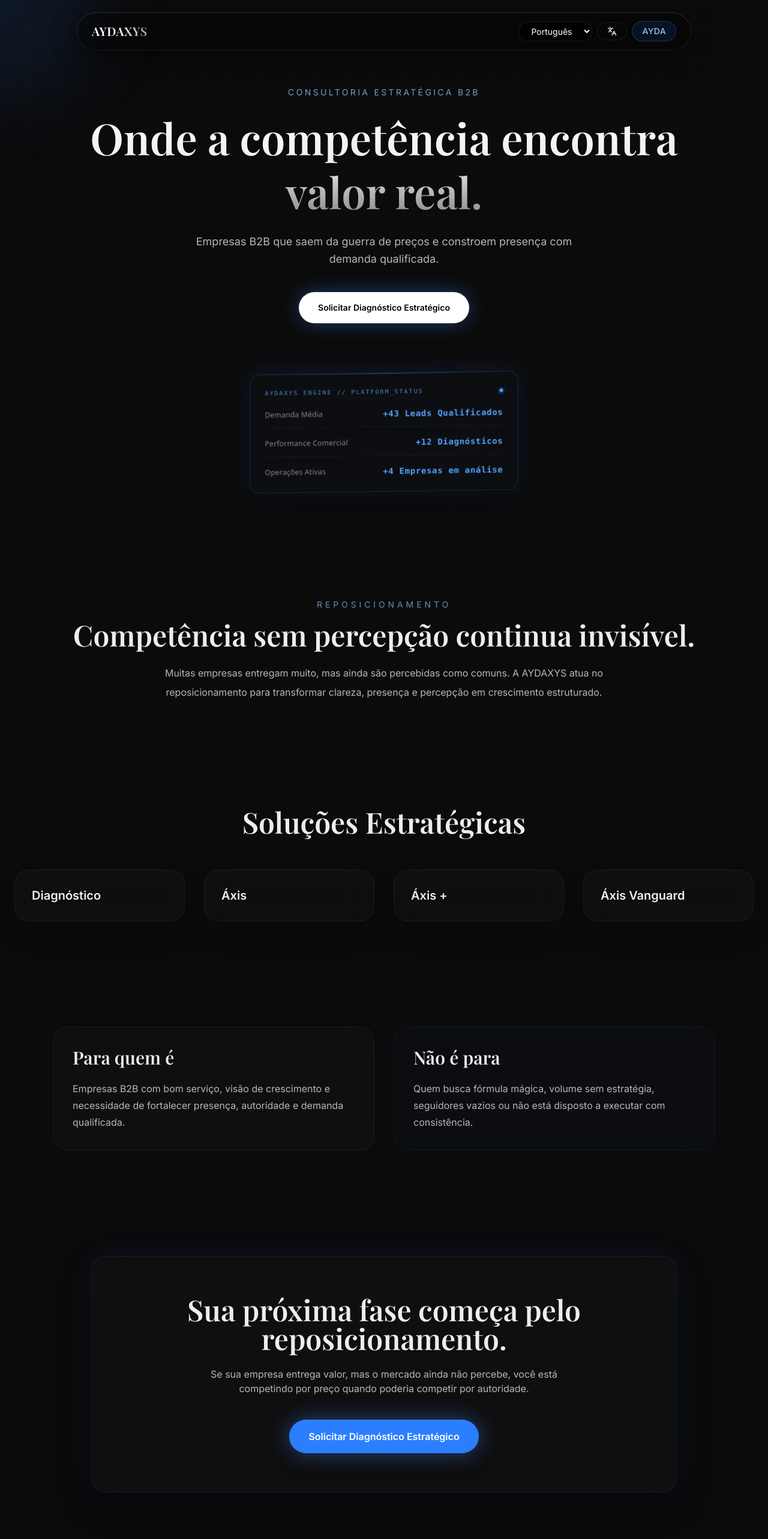
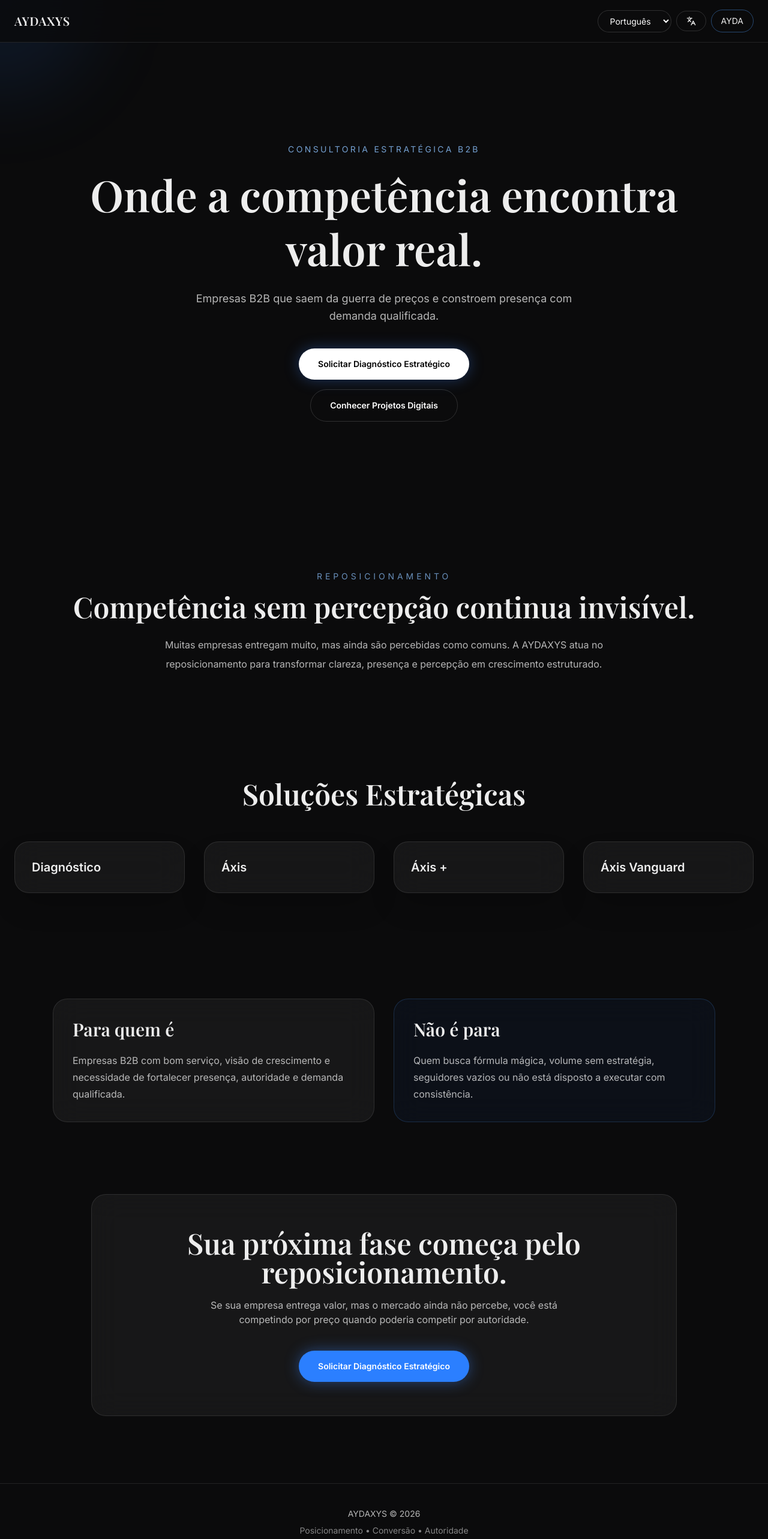
Before and after one commit to vsouza30-cmd/aydaxys, a Next.js app: page / in a window 1280 px wide. Shown: the top 2566 px of the page at 60% size. Built offline with nearby package versions, Linux system fonts and the light colour scheme.

Commit message:
update UI

```diff
--- a/app/page.tsx
+++ b/app/page.tsx
@@ -94,11 +94,11 @@ export default function Home() {
         button: "Solicitar Diagnóstico Estratégico",
         problemTitle: "Competencia sin percepción sigue invisible.",
         problemText:
-          "Muchas empresas entregan mucho, pero siguen siendo percibidas como comunes. AYDAXYS trabaja el reposicionamiento para transformar claridad, presencia y percepción en crecimiento estruturado.",
+          "Muchas empresas entregan mucho, pero siguen siendo percibidas como comunes. AYDAXYS trabaja el reposicionamiento para transformar claridad, presencia y percepción en crecimiento estructurado.",
         servicesTitle: "Soluciones Estratégicas",
         forWhoTitle: "Para quién es",
         forWho:
-          "Empresas B2B con buen servicio, visión de crescimento e necessidade de fortalecer presença, autoridade e demanda qualificada.",
+          "Empresas B2B con buen servicio, visión de crecimiento y necesidad de fortalecer presencia, autoridad y demanda calificada.",
         notForTitle: "No es para",
         notFor:
           "Quien busca fórmulas mágicas, volumen sin estrategia, seguidores vacíos o no ejecuta con consistencia.",
@@ -138,7 +138,7 @@ export default function Home() {
         servicesTitle: "Solutions Stratégiques",
         forWhoTitle: "Pour qui",
         forWho:
-          "Entreprises B2B avec uma vraie expertise, une vision de croissance et le besoin de renforcer présence, autorité et demande qualifiée.",
+          "Entreprises B2B avec une vraie expertise, une vision de croissance et le besoin de renforcer présence, autorité et demande qualifiée.",
         notForTitle: "Ce n'est pas pour",
         notFor:
           "Ceux qui cherchent des formules magiques, du volume sans stratégie, des abonnés vides ou aucune exécution constante.",
@@ -203,20 +203,9 @@ export default function Home() {
   };
 
   return (
-    <main className={`${sans.className} bg-[#0B0B0C] text-[#EDEDED] overflow-x-hidden relative`}>
-
-      {/* Grid Tecnológico Sutil */}
+    <main className={`${sans.className} bg-[#0B0B0C] text-[#EDEDED] overflow-x-hidden`}>
       <div
-        className="fixed inset-0 z-0 opacity-[0.03] pointer-events-none"
-        style={{
-          backgroundImage: `linear-gradient(to right, rgba(255,255,255,0.5) 1px, transparent 1px), linear-gradient(to bottom, rgba(255,255,255,0.5) 1px, transparent 1px)`,
-          backgroundSize: '48px 48px'
-        }}
-      />
-
-      {/* Mouse Glow Interativo */}
-      <div
-        className="pointer-events-none fixed z-10 hidden h-80 w-80 rounded-full bg-blue-500/10 blur-3xl md:block"
+        className="pointer-events-none fixed z-0 hidden h-80 w-80 rounded-full bg-blue-500/10 blur-3xl md:block"
         style={{
           left: mouse.x - 160,
           top: mouse.y - 160,
@@ -225,21 +214,10 @@ export default function Home() {
 
       <div className="fixed inset-0 -z-30 bg-[#0B0B0C]" />
 
-      {/* Glow Azul Profundo Ampliado (Estilo OpenAI, Linear, Stripe) */}
-      <div className="fixed inset-0 -z-20 overflow-hidden pointer-events-none">
-        {/* Grande esfera central superior */}
-        <div className="absolute top-[-25%] left-1/2 -translate-x-1/2 h-162.5 w-237.5 rounded-full bg-blue-600/15 blur-[140px]" />
+      <div className="fixed inset-0 -z-20 bg-[radial-gradient(circle_at_top_right,rgba(59,130,246,0.16),transparent_32%),radial-gradient(circle_at_bottom_left,rgba(255,255,255,0.06),transparent_26%)]" />
 
-        {/* Glow assimétrico intermediário */}
-        <div className="absolute top-[35%] right-[-15%] h-137.5 w-137.5 rounded-full bg-indigo-500/10 blur-[130px]" />
+      <div className="fixed inset-0 -z-10 opacity-[0.05] bg-[linear-gradient(135deg,transparent_0%,rgba(255,255,255,0.8)_50%,transparent_100%)]" />
 
-        {/* Brilho profundo inferior na CTA */}
-        <div className="absolute bottom-[8%] left-[5%] h-150 w-175 rounded-full bg-blue-500/12 blur-[150px]" />
-      </div>
-
-      <div className="fixed inset-0 -z-10 opacity-[0.03] bg-[linear-gradient(135deg,transparent_0%,rgba(255,255,255,0.8)_50%,transparent_100%)]" />
-
-      {/* Partículas sutis */}
       <div className="fixed inset-0 -z-10 overflow-hidden">
         <div className="absolute left-[15%] top-[18%] h-2 w-2 rounded-full bg-blue-400 animate-pulse" />
         <div className="absolute left-[75%] top-[28%] h-1 w-1 rounded-full bg-white animate-pulse" />
@@ -247,10 +225,9 @@ export default function Home() {
         <div className="absolute left-[24%] top-[80%] h-1 w-1 rounded-full bg-white/80 animate-pulse" />
       </div>
 
-      {/* Menu Flutuante com Glassmorphism Real e Brilho Interno */}
-      <header className="fixed top-5 left-1/2 -translate-x-1/2 z-50 w-[92%] max-w-5xl rounded-full border border-white/8 bg-black/40 backdrop-blur-xl shadow-[0_12px_40px_rgba(0,0,0,0.5),inset_0_1px_1px_rgba(255,255,255,0.1)]">
-        <div className="mx-auto flex items-center justify-between gap-3 px-6 py-3.5">
-          <h1 className={`${serif.className} text-xl tracking-wide bg-linear-to-r from-white via-white to-white/60 bg-clip-text text-transparent`}>
+      <header className="sticky top-0 z-40 border-b border-white/10 bg-[#0B0B0C]/80 backdrop-blur-xl">
+        <div className="mx-auto flex max-w-7xl flex-wrap items-center justify-between gap-3 px-4 py-4 md:px-6">
+          <h1 className={`${serif.className} text-xl tracking-wide`}>
             AYDAXYS
           </h1>
 
@@ -258,7 +235,7 @@ export default function Home() {
             <select
               value={lang}
               onChange={(e) => setLang(e.target.value as Lang)}
-              className="rounded-full border border-white/10 bg-black/60 px-3 py-1.5 text-xs text-white backdrop-blur-md outline-none md:px-4 md:text-sm"
+              className="rounded-full border border-white/15 bg-[#0B0B0C] px-3 py-2 text-xs text-white md:px-4 md:text-sm"
             >
               <option value="pt">Português</option>
               <option value="en">English</option>
@@ -267,7 +244,7 @@ export default function Home() {
               <option value="fr">Français</option>
             </select>
 
-            <button className="rounded-full border border-white/10 px-3 py-1.5 text-xs hover:bg-white/5 transition md:px-4 md:text-sm">
+            <button className="rounded-full border border-white/15 px-3 py-2 text-xs hover:bg-white/10 transition md:px-4 md:text-sm">
               <Languages size={16} />
             </button>
 
@@ -276,7 +253,7 @@ export default function Home() {
                 setAyda(true);
                 speakAyda();
               }}
-              className="rounded-full border border-blue-500/30 bg-blue-500/10 px-3 py-1.5 text-xs text-blue-300 hover:bg-blue-500/20 transition md:px-4 md:text-sm font-medium tracking-wide"
+              className="rounded-full border border-blue-400/40 px-3 py-2 text-xs hover:bg-blue-500/10 transition md:px-4 md:text-sm"
             >
               AYDA
             </button>
@@ -284,8 +261,7 @@ export default function Home() {
         </div>
       </header>
 
-      {/* HERO SECTION */}
-      <section className="relative flex min-h-screen flex-col items-center justify-center px-6 pt-36 pb-24 text-center z-10">
+      <section className="relative flex min-h-screen flex-col items-center justify-center px-6 py-24 text-center">
         <motion.p
           initial={{ opacity: 0, y: 18 }}
           animate={{ opacity: 1, y: 0 }}
@@ -299,7 +275,7 @@ export default function Home() {
           initial={{ opacity: 0, y: 35 }}
           whileInView={{ opacity: 1, y: 0 }}
           transition={{ duration: 1 }}
-          className={`${serif.className} max-w-5xl text-4xl leading-tight md:text-7xl bg-linear-to-b from-white via-[#EDEDED] to-white/50 bg-clip-text text-transparent`}
+          className={`${serif.className} max-w-5xl text-4xl leading-tight md:text-7xl`}
         >
           {t.title}
         </motion.h2>
@@ -312,47 +288,19 @@ export default function Home() {
           href={whatsappLink}
           target="_blank"
           rel="noopener noreferrer"
-          className="mt-10 rounded-full bg-white px-8 py-4 text-sm font-semibold text-black transition hover:scale-105 shadow-[0_0_30px_rgba(59,130,246,0.4)]"
+          className="mt-10 rounded-full bg-white px-8 py-4 text-sm font-semibold text-black transition hover:scale-105 shadow-[0_0_25px_rgba(59,130,246,0.35)]"
         >
           {t.button}
         </a>
-
-        {/* Elemento 3D / Painel Holográfico Flutuante Interativo */}
-        <motion.div
-          initial={{ opacity: 0, y: 40, rotateX: 15, rotateY: -8 }}
-          whileInView={{ opacity: 1, y: 0, rotateX: 12, rotateY: -4 }}
-          viewport={{ once: true }}
-          transition={{ duration: 1.4, ease: "easeOut" }}
-          style={{ transformStyle: "preserve-3d" }}
-          className="relative mx-auto mt-20 w-full max-w-md rounded-2xl border border-blue-500/20 bg-blue-950/5 p-6 backdrop-blur-2xl shadow-[0_20px_50px_rgba(0,0,0,0.4),0_0_40px_rgba(59,130,246,0.15),inset_0_1px_1px_rgba(255,255,255,0.05)] text-left"
-        >
-          {/* Brilho interno na extremidade superior */}
-          <div className="absolute top-0 left-8 right-8 h-px bg-linear-to-r from-transparent via-blue-400/40 to-transparent" />
-
-          <div className="mb-5 flex items-center justify-between">
-            <span className="text-[10px] font-mono uppercase tracking-[0.2em] text-blue-400/80">AYDAXYS ENGINE // PLATFORM_STATUS</span>
-            <div className="h-1.5 w-1.5 rounded-full bg-blue-400 shadow-[0_0_8px_#3b82f6] animate-pulse" />
-          </div>
-
-          <div className="space-y-4 font-sans">
-            <div className="flex justify-between border-b border-white/4 pb-3 items-center">
-              <span className="text-white/50 text-xs tracking-wide">Demanda Média</span>
-              <span className="font-mono text-blue-400 font-semibold text-sm tracking-wider">+43 Leads Qualificados</span>
-            </div>
-            <div className="flex justify-between border-b border-white/4 pb-3 items-center">
-              <span className="text-white/50 text-xs tracking-wide">Performance Comercial</span>
-              <span className="font-mono text-blue-400 font-semibold text-sm tracking-wider">+12 Diagnósticos</span>
-            </div>
-            <div className="flex justify-between items-center">
-              <span className="text-white/50 text-xs tracking-wide">Operações Ativas</span>
-              <span className="font-mono text-blue-400 font-semibold text-sm tracking-wider">+4 Empresas em análise</span>
-            </div>
-          </div>
-        </motion.div>
+        <a
+  href="/projetos-digitais"
+  className="mt-4 inline-block rounded-full border border-white/15 px-8 py-4 text-sm font-semibold text-white transition hover:bg-white/10"
+>
+  Conhecer Projetos Digitais
+</a>
       </section>
 
-      {/* SECTION REPOSICIONAMENTO */}
-      <section className="mx-auto max-w-6xl px-6 py-20 text-center relative z-10">
+      <section className="mx-auto max-w-6xl px-6 py-20 text-center">
         <p className="text-sm uppercase tracking-[0.35em] text-blue-300/70">
           Reposicionamento
         </p>
@@ -366,8 +314,7 @@ export default function Home() {
         </p>
       </section>
 
-      {/* SECTION SOLUÇÕES ESTRATÉGICAS */}
-      <section className="mx-auto max-w-7xl px-6 py-24 relative z-10">
+      <section className="mx-auto max-w-7xl px-6 py-24">
         <div className="mb-14 text-center">
           <h3 className={`${serif.className} text-4xl md:text-5xl`}>
             {t.servicesTitle}
@@ -378,10 +325,10 @@ export default function Home() {
           {services.map((item, i) => (
             <motion.div
               key={i}
-              whileHover={{ y: -10, scale: 1.02 }}
+              whileHover={{ y: -10, scale: 1.03 }}
               transition={{ duration: 0.3 }}
               onClick={() => setOpenCard(openCard === i ? null : i)}
-              className="cursor-pointer rounded-3xl border border-white/5 bg-white/2 p-7 shadow-2xl backdrop-blur-xl hover:border-white/10 transition-colors duration-300"
+              className="cursor-pointer rounded-3xl border border-white/10 bg-white/5 p-7 shadow-2xl backdrop-blur-xl"
             >
               <h4 className="text-xl font-semibold">{item.title}</h4>
 
@@ -402,11 +349,10 @@ export default function Home() {
         </div>
       </section>
 
-      {/* SECTION PARA QUEM É / NÃO É */}
-      <section className="mx-auto grid max-w-6xl gap-8 px-6 py-20 md:grid-cols-2 relative z-10">
+      <section className="mx-auto grid max-w-6xl gap-8 px-6 py-20 md:grid-cols-2">
         <motion.div
-          whileHover={{ y: -6, scale: 1.01 }}
-          className="rounded-3xl border border-white/5 bg-white/2 p-8 backdrop-blur-xl"
+          whileHover={{ y: -8, scale: 1.02 }}
+          className="rounded-3xl border border-white/10 bg-white/5 p-8 backdrop-blur-xl"
         >
           <h3 className={`${serif.className} text-3xl`}>
             {t.forWhoTitle}
@@ -415,8 +361,8 @@ export default function Home() {
         </motion.div>
 
         <motion.div
-          whileHover={{ y: -6, scale: 1.01 }}
-          className="rounded-3xl border border-blue-500/10 bg-blue-500/2 p-8 backdrop-blur-xl"
+          whileHover={{ y: -8, scale: 1.02 }}
+          className="rounded-3xl border border-blue-400/20 bg-blue-500/5 p-8 backdrop-blur-xl"
         >
           <h3 className={`${serif.className} text-3xl`}>
             {t.notForTitle}
@@ -425,14 +371,13 @@ export default function Home() {
         </motion.div>
       </section>
 
-      {/* CTA FINAL */}
-      <section className="mx-auto max-w-5xl px-6 py-24 relative z-10">
-        <div className="rounded-3xl border border-white/5 bg-white/2 px-8 py-16 text-center backdrop-blur-xl shadow-[0_20px_50px_rgba(0,0,0,0.5),0_0_50px_rgba(59,130,246,0.1),inset_0_1px_1px_rgba(255,255,255,0.02)]">
-          <h2 className={`${serif.className} text-4xl md:text-5xl`}>
+      <section className="mx-auto max-w-5xl px-6 pb-28 pt-10 text-center">
+        <div className="rounded-3xl border border-white/10 bg-white/5 px-8 py-14 backdrop-blur-xl">
+          <h3 className={`${serif.className} text-4xl md:text-5xl`}>
             {t.finalTitle}
-          </h2>
+          </h3>
 
-          <p className="mx-auto mt-6 max-w-2xl text-white/70">
+          <p className="mx-auto mt-5 max-w-2xl text-white/70">
             {t.finalText}
           </p>
 
@@ -440,41 +385,40 @@ export default function Home() {
             href={whatsappLink}
             target="_blank"
             rel="noopener noreferrer"
-            className="mt-10 inline-block rounded-full bg-blue-500 px-8 py-4 font-semibold text-white transition hover:scale-105 shadow-[0_0_35px_rgba(59,130,246,0.45)]"
+            className="mt-10 inline-block rounded-full bg-blue-500 px-8 py-4 text-sm font-semibold text-white transition hover:scale-105 shadow-[0_0_25px_rgba(59,130,246,0.45)]"
           >
             {t.button}
           </a>
         </div>
       </section>
 
-      {/* ASSISTENTE AYDA IA */}
       <AnimatePresence>
         {ayda && (
           <motion.div
             initial={{ opacity: 0, y: 35 }}
             animate={{ opacity: 1, y: 0 }}
             exit={{ opacity: 0, y: 35 }}
-            className="fixed bottom-6 right-4 z-50 w-[calc(100%-2rem)] max-w-80 rounded-3xl border border-blue-500/20 bg-black/90 p-6 backdrop-blur-xl md:right-6 shadow-[0_10px_30px_rgba(0,0,0,0.5)]"
+            className="fixed bottom-6 right-4 z-50 w-[calc(100%-2rem)] max-w-80 rounded-3xl border border-blue-400/20 bg-black/90 p-6 backdrop-blur-xl md:right-6"
           >
             <div className="mb-4 flex items-center justify-between">
-              <h4 className="font-semibold tracking-wide text-sm text-blue-400">AYDA IA</h4>
+              <h4 className="font-semibold">AYDA IA</h4>
 
-              <button onClick={() => setAyda(false)} className="text-white/70 hover:text-white transition">
+              <button onClick={() => setAyda(false)}>
                 <X size={18} />
               </button>
             </div>
 
-            <div className="space-y-2 text-sm">
+            <div className="space-y-3 text-sm">
               <button
                 onClick={speakAyda}
-                className="flex w-full items-center gap-3 rounded-xl p-3 hover:bg-white/5 transition text-white/80 hover:text-white"
+                className="flex w-full items-center gap-3 rounded-xl p-3 hover:bg-white/10"
               >
-                <Volume2 size={18} className="text-blue-400" />
+                <Volume2 size={18} />
                 Ler Página
               </button>
 
-              <button className="flex w-full items-center gap-3 rounded-xl p-3 hover:bg-white/5 transition text-white/80 hover:text-white">
-                <Accessibility size={18} className="text-blue-400" />
+              <button className="flex w-full items-center gap-3 rounded-xl p-3 hover:bg-white/10">
+                <Accessibility size={18} />
                 Libras
               </button>
 
@@ -482,9 +426,9 @@ export default function Home() {
                 href={whatsappLink}
                 target="_blank"
                 rel="noopener noreferrer"
-                className="flex w-full items-center gap-3 rounded-xl p-3 hover:bg-white/5 transition text-white/80 hover:text-white"
+                className="flex w-full items-center gap-3 rounded-xl p-3 hover:bg-white/10"
               >
-                <MessageCircle size={18} className="text-blue-400" />
+                <MessageCircle size={18} />
                 Suporte
               </a>
             </div>
@@ -492,10 +436,9 @@ export default function Home() {
         )}
       </AnimatePresence>
 
-      {/* FOOTER */}
-      <footer className="border-t border-white/10 py-10 text-center relative z-10 text-sm text-white/60">
+      <footer className="border-t border-white/10 py-10 text-center text-sm text-white/70">
         <p>AYDAXYS © 2026</p>
-        <p className="mt-2 text-white/40">
+        <p className="mt-2 text-white/50">
           Posicionamento • Conversão • Autoridade
         </p>
       </footer>
```
